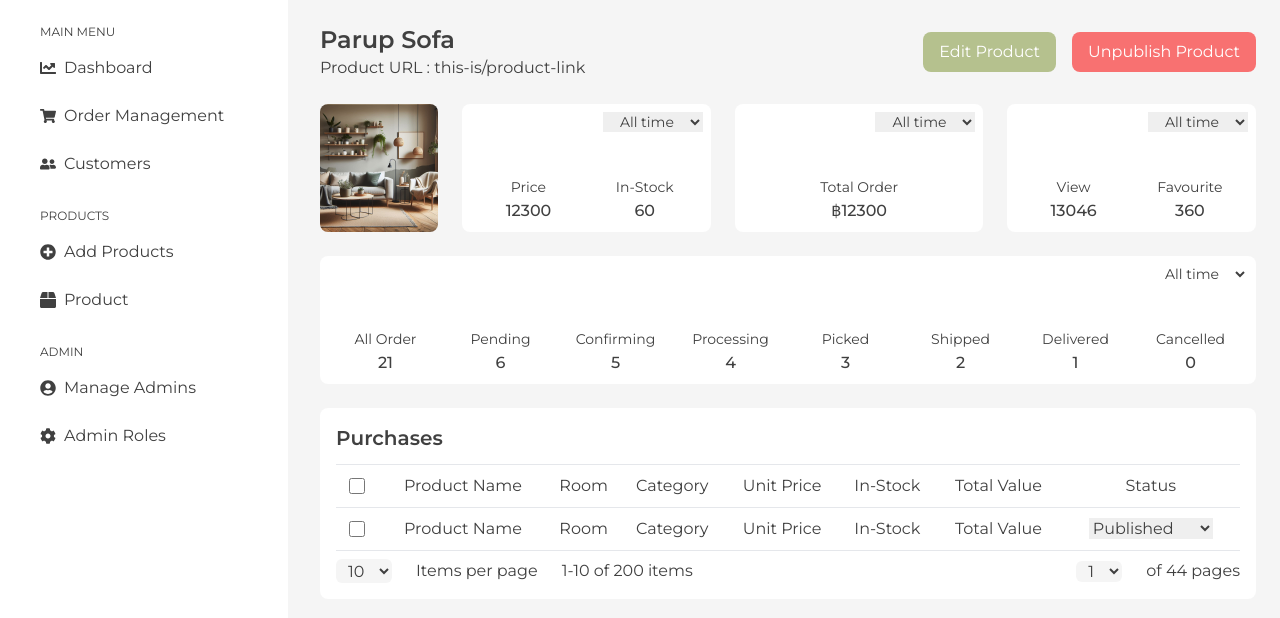
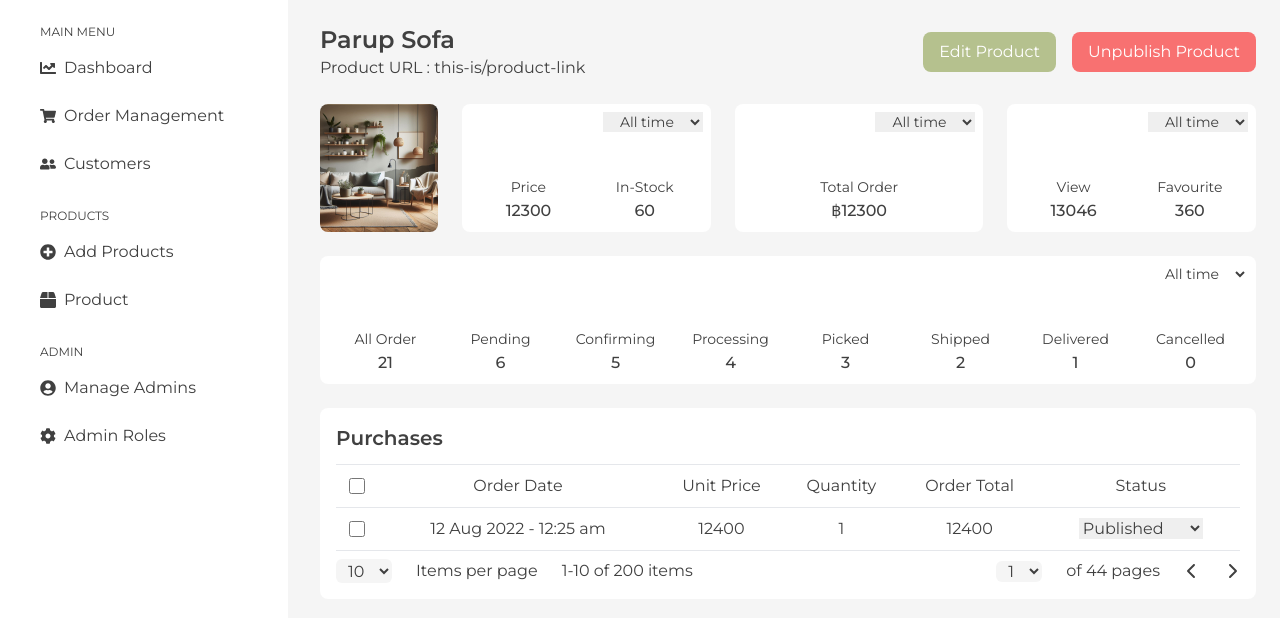
Before and after one commit to jsd7-group3-the-immortal-elf/elviro-frontend, a React (Vite) app: page /dashboard/product/view-product in a window 1280 px wide. Shown: the top 618 px of the page. Built offline with nearby package versions, Linux system fonts and the light colour scheme.

Commit message:
purchases section

```diff
--- a/src/pages/dashboard/DashProductViewPage.jsx
+++ b/src/pages/dashboard/DashProductViewPage.jsx
@@ -1,4 +1,6 @@
-import mockPic from "../../../public/images/mockup-living.jpg";
+import mockPic from "/images/mockup-living.jpg";
+import { FaChevronLeft, FaChevronRight } from "react-icons/fa6";
+
 export default function DashProductViewPage() {
 	return (
 		<div className="bg-neutral-100 pl-80 p-6 flex flex-col gap-6 ">
@@ -146,12 +148,10 @@ export default function DashProductViewPage() {
 									className="accent-green w-4 h-4 m-3 "
 								/>
 							</th>
-							<th>Product Name</th>
-							<th>Room</th>
-							<th>Category</th>
+							<th>Order Date</th>
 							<th>Unit Price</th>
-							<th>In-Stock</th>
-							<th>Total Value</th>
+							<th>Quantity</th>
+							<th>Order Total</th>
 							<th>Status</th>
 						</tr>
 					</thead>
@@ -165,14 +165,12 @@ export default function DashProductViewPage() {
 									className="accent-green w-4 h-4 m-3 "
 								/>
 							</th>
-							<th>Product Name</th>
-							<th>Room</th>
-							<th>Category</th>
-							<th>Unit Price</th>
-							<th>In-Stock</th>
-							<th>Total Value</th>
+							<th>12 Aug 2022 - 12:25 am</th>
+							<th>12400</th>
+							<th>1</th>
+							<th>12400</th>
 							<th>
-								<select name="" id="">
+								<select name="" id="" className="w-fit">
 									<option value="published">Published</option>
 									<option value="unpublished">Unpublished</option>
 								</select>
@@ -180,6 +178,7 @@ export default function DashProductViewPage() {
 						</tr>
 					</tbody>
 				</table>
+
 				<footer className="flex justify-between border-t pt-2">
 					<div className="flex gap-6">
 						<select name="" id="" className="bg-neutral-100 rounded-md px-2">
@@ -196,8 +195,8 @@ export default function DashProductViewPage() {
 							<option value="">3</option>
 						</select>
 						of 44 pages
-						{/* <FaChevronLeft />
-						<FaChevronRight /> */}
+						<FaChevronLeft />
+						<FaChevronRight />
 					</div>
 				</footer>
 			</section>
```
